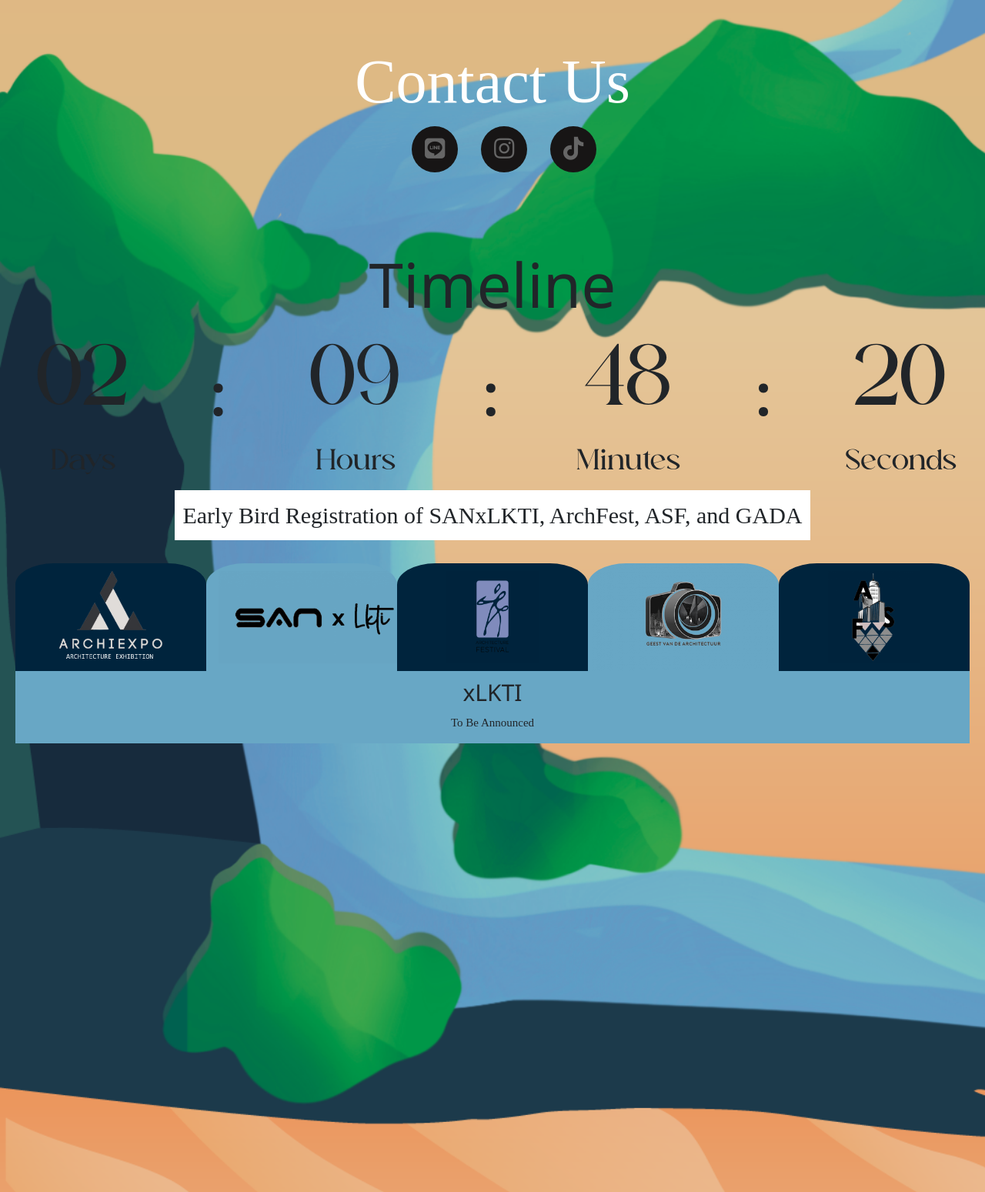
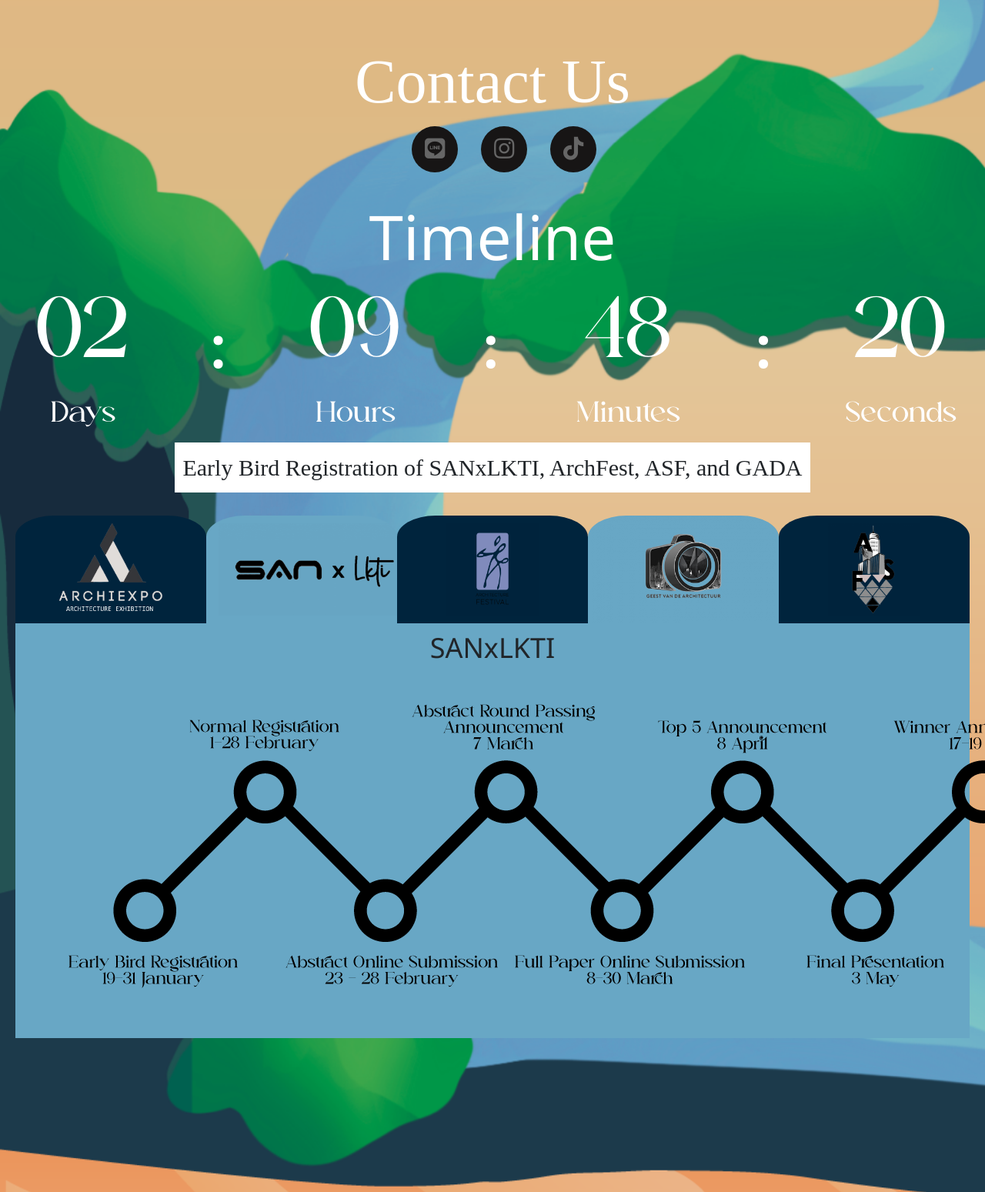
Before and after one commit to IT-ArchiExpo-2024/AE24, a PHP site: page /index.php in a window 1280 px wide, after a click that opens the changed part. Shown: the part 1800-3349 px from the top of the page at 77% size. Run offline with PHP 8.4, Linux system fonts and the light colour scheme; some web fonts are replaced.

Commit message:
dikit lg hehe
tinggal timeline gada, archifest, sama overall

```diff
--- a/timeline.php
+++ b/timeline.php
@@ -67,6 +67,7 @@
 
     </script>
     <style>
+
         .timeline {
             text-align: center;
             font-family: JustCosmic;
@@ -75,9 +76,9 @@
             flex-direction: column;
             align-items: space-between;
             justify-content: center;
-            height: 100vh;
         }
         .timeline_title{
+            color: white;
             font-size: 80px;
         }
         .countdownn{
@@ -85,6 +86,7 @@
             font-family: Aurora;
             font-size: 90px;
             display: flex;
+            color: white;
             flex-direction: column;
             align-items: center;
             justify-content: space-evenly;
@@ -142,6 +144,11 @@
         .biru_muda{
             background-color: #68A7C5;
         }
+        .test{
+            background-color: black;
+            width: 1400px;
+        }
+
         @media screen and (max-width: 991.9px) {
             .w3-bar *{
                 height: 80px;
@@ -252,8 +259,8 @@
             </div>
 
             <div id="xLKTI" class="city biru_muda" style="display:none">
-            <h2>xLKTI</h2>
-            <p>To Be Announced</p>
+            <h1>SANxLKTI</h1>
+            <img src="assets/timelines/TimelineLKTI.png" alt="">
             </div>
 
             <div id="xFEST" class="city biru_gelap" style="display:none">
@@ -267,8 +274,8 @@
             </div>
 
             <div id="xASF" class="city biru_gelap" style="display:none">
-            <h2>xASF</h2>
-            <p>To Be Announced</p>
+            <h1>Architectural Sketch Fair (ASF)</h1>
+            <img src="assets/timelines/TimelineASF.png" alt="">
             </div>
 
 </body>
```
Also changed, not shown: assets/timelines/TimelineASF.png (added), assets/timelines/TimelineLKTI.png (added).
